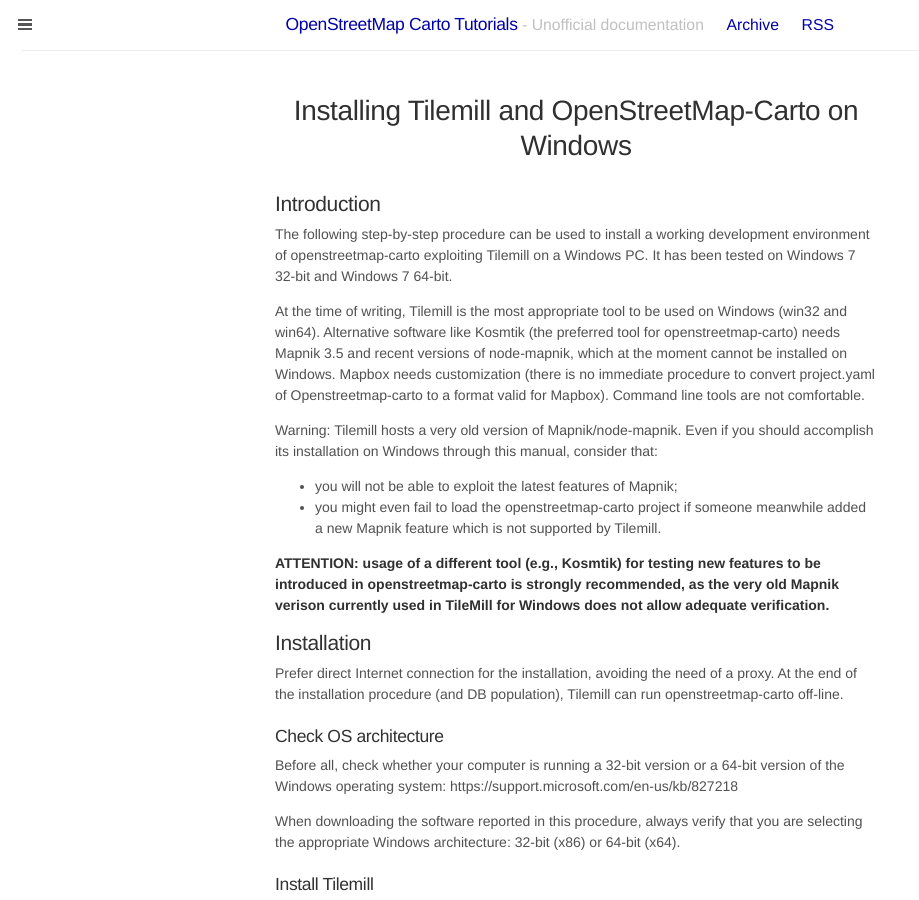
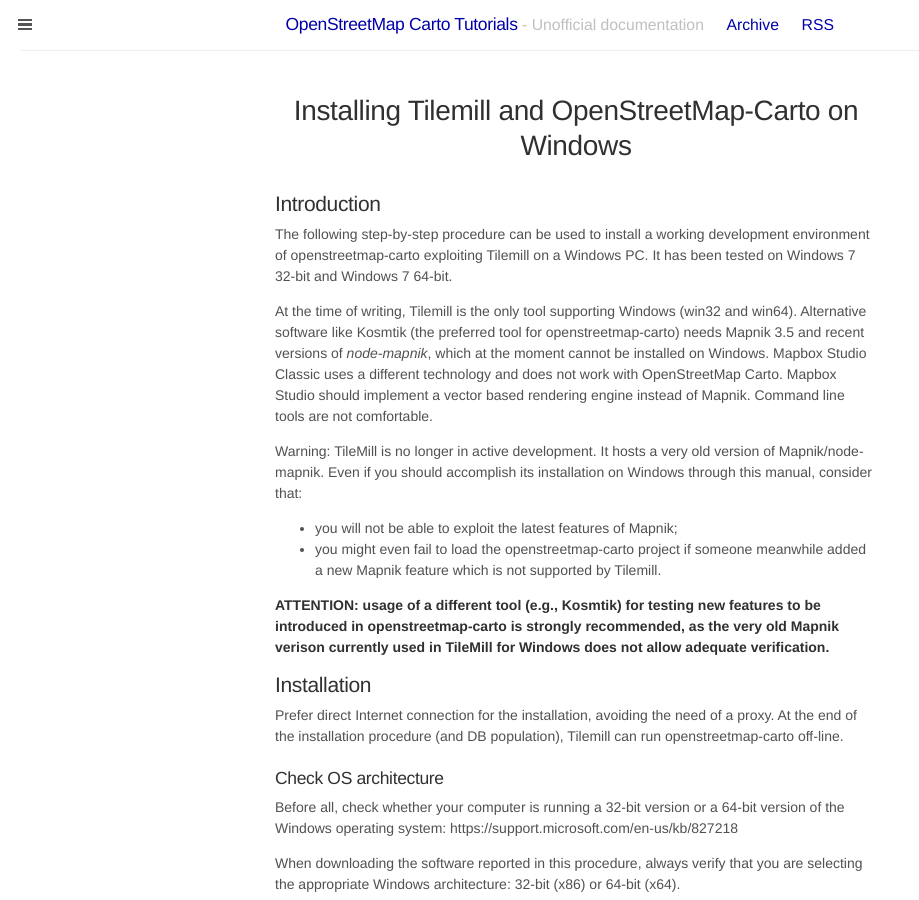
Before and after one commit to Ircama/osm-carto-tutorials, a Jekyll site: the page built from pages/20_tilemill-osm-carto.md, in a window 1280 px wide and 900 px high. Shown: the whole window, without its empty margins (0-919 px from the left). Built offline with Jekyll 4.4.1, drawn with Linux system fonts in a browser that asks for light colours; comment, search, counter and statistics services are not loaded.

Commit message:
Update 20_tilemill-osm-carto.md

```diff
--- a/pages/20_tilemill-osm-carto.md
+++ b/pages/20_tilemill-osm-carto.md
@@ -9,9 +9,9 @@
 
 The following step-by-step procedure can be used to install a working development environment of openstreetmap-carto exploiting Tilemill on a Windows PC. It has been tested on Windows 7 32-bit and Windows 7 64-bit.
 
-At the time of writing, Tilemill is the most appropriate tool to be used on Windows (win32 and win64). Alternative software like Kosmtik (the preferred tool for openstreetmap-carto) needs Mapnik 3.5 and recent versions of node-mapnik, which at the moment cannot be installed on Windows. Mapbox needs customization (there is no immediate procedure to convert project.yaml of Openstreetmap-carto to a format valid for Mapbox). Command line tools are not comfortable.
+At the time of writing, Tilemill is the only tool supporting Windows (win32 and win64). Alternative software like Kosmtik (the preferred tool for openstreetmap-carto) needs Mapnik 3.5 and recent versions of *node-mapnik*, which at the moment cannot be installed on Windows. Mapbox Studio Classic uses a different technology and does not work with OpenStreetMap Carto. Mapbox Studio should implement a vector based rendering engine instead of Mapnik. Command line tools are not comfortable.
 
-Warning: Tilemill hosts a very old version of Mapnik/node-mapnik. Even if you should accomplish its installation on Windows through this manual, consider that:
+Warning: TileMill is no longer in active development. It hosts a very old version of Mapnik/node-mapnik. Even if you should accomplish its installation on Windows through this manual, consider that:
 
 - you will not be able to exploit the latest features of Mapnik;
 - you might even fail to load the openstreetmap-carto project if someone meanwhile added a new Mapnik feature which is not supported by Tilemill.
```
